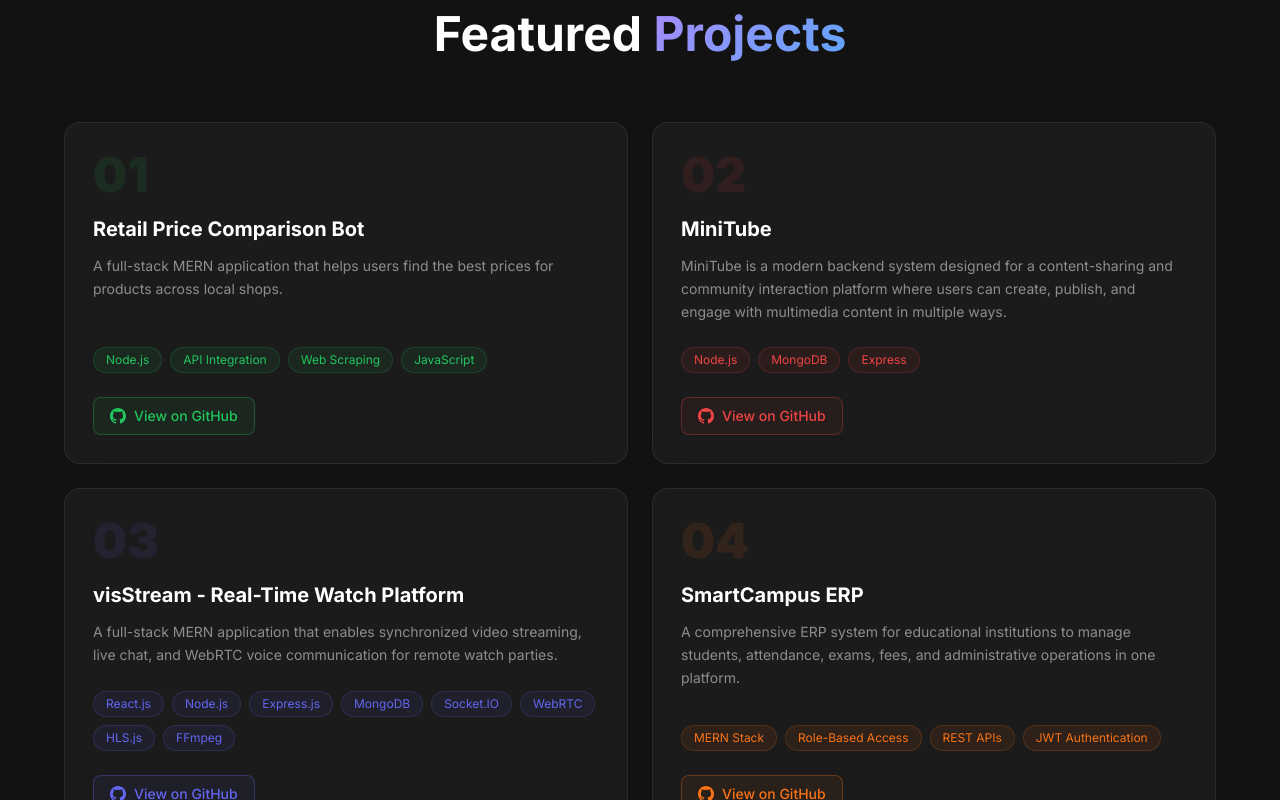
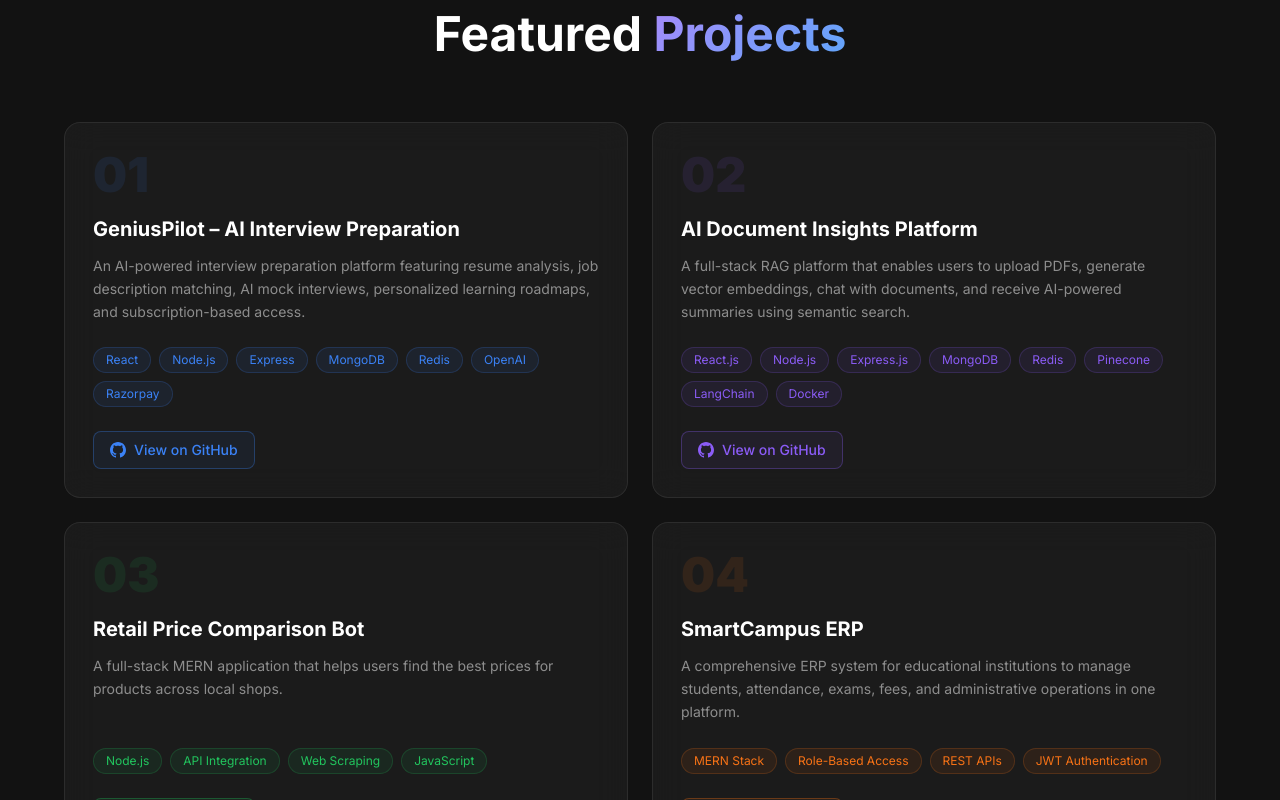
Before and after one commit to Vishal-Sharma-6033/MyPortfolio, a React app: page / in a window 1280 px wide. Shown: the part 2660-3460 px from the top of the page. Built offline with nearby package versions, Linux system fonts and the light colour scheme; no server answers; the HTML template or start-up script is replaced by a standard one.

Commit message:
Updated My Details

```diff
--- a/src/components/About.jsx
+++ b/src/components/About.jsx
@@ -55,7 +55,7 @@ export default function About() {
           {/* Stats row */}
           <div className="grid grid-cols-1 gap-4 sm:grid-cols-3">
             {[
-              { label: 'Projects', value: '10+' },
+              { label: 'Projects', value: '6+' },
               { label: 'Stack', value: 'MERN' },
               { label: 'Focus', value: 'Real-Time Systems' },
             ].map((stat) => (
--- a/src/components/Projects.jsx
+++ b/src/components/Projects.jsx
@@ -2,6 +2,26 @@ import { useRef } from 'react';
 import { motion, useInView } from 'framer-motion';
 
 const projects = [
+  {
+title: 'GeniusPilot – AI Interview Preparation',
+description:
+'An AI-powered interview preparation platform featuring resume analysis, job description matching, AI mock interviews, personalized learning roadmaps, and subscription-based access.',
+tech: ['React', 'Node.js', 'Express', 'MongoDB', 'Redis', 'OpenAI', 'Razorpay'],
+gradient: 'from-blue-600/20 to-indigo-900/20',
+accent: '#3b82f6',
+github: 'https://github.com/Vishal-Sharma-6033/GP-GeniusPilot.git',
+},
+
+{
+title: 'AI Document Insights Platform',
+description:
+'A full-stack RAG platform that enables users to upload PDFs, generate vector embeddings, chat with documents, and receive AI-powered summaries using semantic search.',
+tech: ['React.js', 'Node.js', 'Express.js', 'MongoDB', 'Redis', 'Pinecone', 'LangChain', 'Docker'],
+gradient: 'from-purple-600/20 to-violet-900/20',
+accent: '#8b5cf6',
+github: 'https://github.com/Vishal-Sharma-6033/AI-Smart-Document-Insights-Platform.git',
+},
+
   {
     title: 'Retail Price Comparison Bot',
     description:
@@ -11,24 +31,6 @@ const projects = [
     accent: '#22c55e',
     github: 'https://github.com/Vishal-Sharma-6033/Retail_price_comparison_bot.git',
   },
-  {
-    title: 'MiniTube',
-    description:
-      'MiniTube is a modern backend system designed for a content-sharing and community interaction platform where users can create, publish, and engage with multimedia content in multiple ways.',
-    tech: ['Node.js', 'MongoDB', 'Express'],
-    gradient: 'from-red-600/20 to-pink-900/20',
-    accent: '#ef4444',
-    github: 'https://github.com/Vishal-Sharma-6033/MiniTube.git',
-  },
-  {
-title: 'visStream - Real-Time Watch Platform',
-description:
-'A full-stack MERN application that enables synchronized video streaming, live chat, and WebRTC voice communication for remote watch parties.',
-tech: ['React.js', 'Node.js', 'Express.js', 'MongoDB', 'Socket.IO', 'WebRTC', 'HLS.js', 'FFmpeg'],
-gradient: 'from-indigo-600/20 to-blue-900/20',
-accent: '#6366f1',
-github: 'https://github.com/Vishal-Sharma-6033/visStream.git',
-},
   {
     title: 'SmartCampus ERP',
     description:
```
Also changed, not shown: 1 other file (tests, documents, lock files or other folders).
